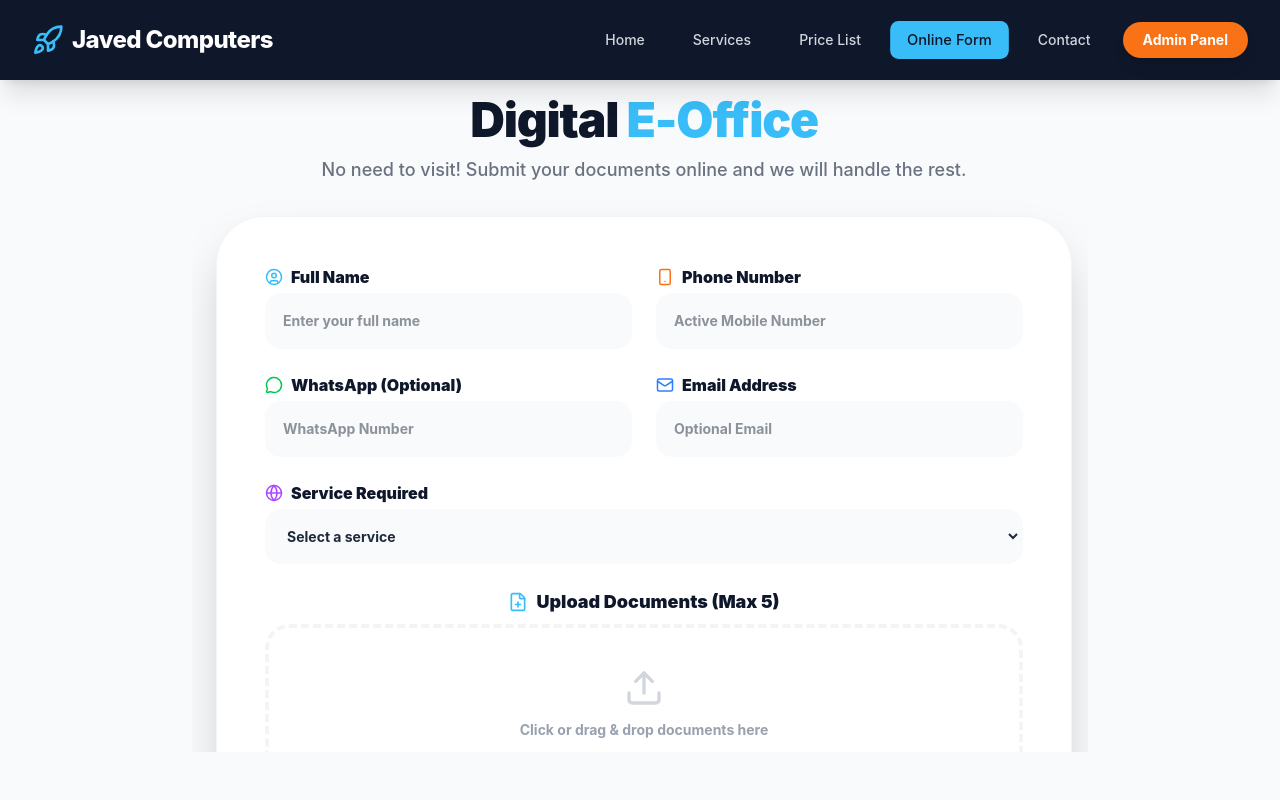
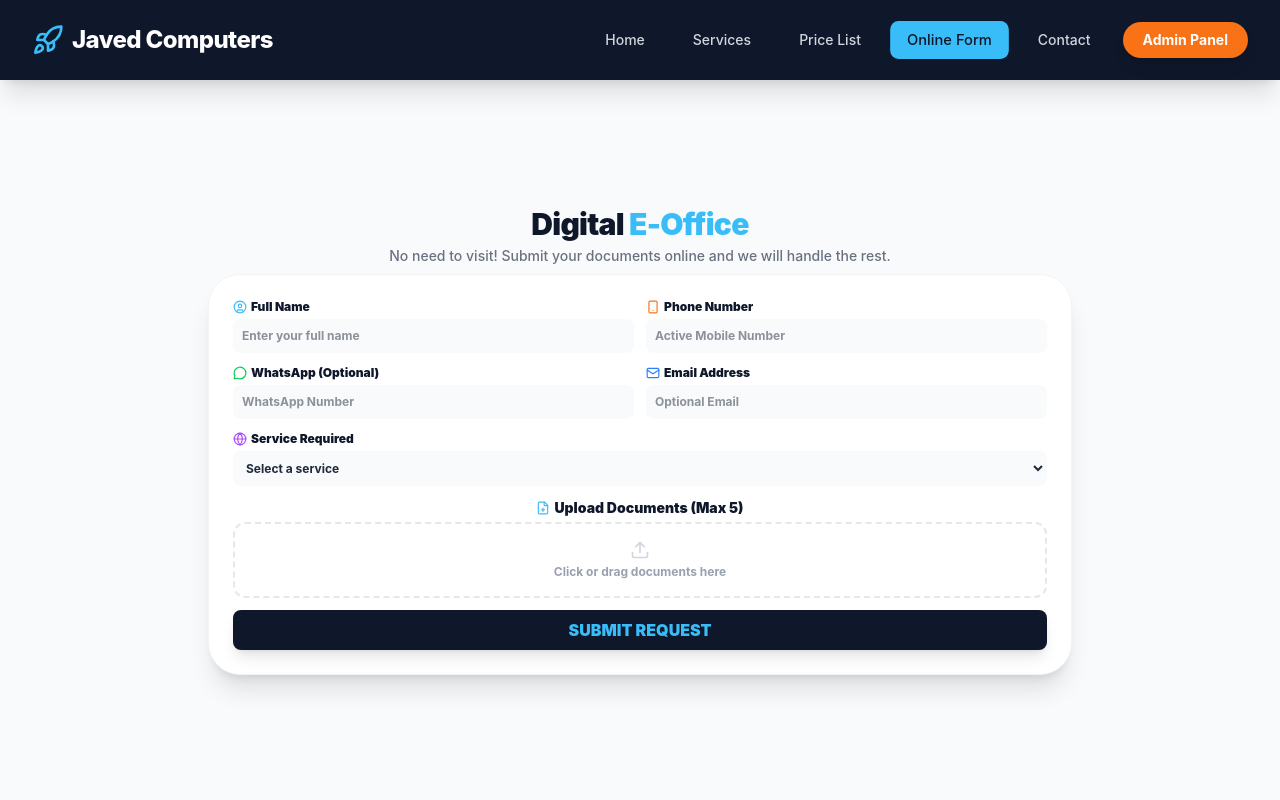
Before and after one commit to khanayaz625/cyber-frontend, a React (Vite) app: page /online-form in a window 1280 px wide. Shown: the top 800 px of the page. Built offline with nearby package versions, Linux system fonts and the light colour scheme.

Commit message:
feat: improve error handling and fit in 100vh

```diff
--- a/src/pages/OnlineForm.jsx
+++ b/src/pages/OnlineForm.jsx
@@ -35,10 +35,11 @@ const OnlineForm = () => {
         }
 
         try {
-            await axios.post(`${import.meta.env.VITE_API_URL}/forms/submit`, data);
+            const response = await axios.post(`${import.meta.env.VITE_API_URL}/forms/submit`, data);
             setSubmitted(true);
         } catch (err) {
-            alert('Error submitting form: ' + err.message);
+            const errorMsg = err.response?.data?.message || err.message;
+            alert('Error submitting form: ' + errorMsg);
         } finally {
             setSubmitting(false);
         }
@@ -67,59 +68,59 @@ const OnlineForm = () => {
     }
 
     return (
-        <div className="bg-gray-50 h-screen flex flex-col justify-center pt-24 pb-12 overflow-hidden">
-            <div className="max-w-4xl mx-auto px-6 w-full max-h-[90vh] overflow-y-auto custom-scrollbar pr-4">
-                <header className="mb-8 text-center">
-                    <h1 className="text-4xl lg:text-5xl font-black text-primary mb-3 tracking-tight">Digital <span className="text-secondary">E-Office</span></h1>
-                    <p className="text-gray-500 text-base md:text-lg font-medium max-w-2xl mx-auto">No need to visit! Submit your documents online and we will handle the rest.</p>
+        <div className="bg-gray-50 h-screen flex flex-col justify-center pt-24 pb-4 overflow-hidden">
+            <div className="max-w-4xl mx-auto px-4 w-full h-full flex flex-col justify-center">
+                <header className="mb-2 text-center shrink-0">
+                    <h1 className="text-2xl md:text-3xl font-black text-primary mb-1 tracking-tight">Digital <span className="text-secondary">E-Office</span></h1>
+                    <p className="text-gray-500 text-xs md:text-sm font-medium max-w-2xl mx-auto">No need to visit! Submit your documents online and we will handle the rest.</p>
                 </header>
 
                 <motion.div
-                    initial={{ y: 50, opacity: 0 }}
+                    initial={{ y: 20, opacity: 0 }}
                     animate={{ y: 0, opacity: 1 }}
-                    className="bg-white rounded-[3rem] shadow-2xl p-8 lg:p-12 border border-gray-100"
+                    className="bg-white rounded-[2rem] shadow-xl p-4 md:p-6 border border-gray-100 shrink-0"
                 >
-                    <form onSubmit={handleSubmit} className="space-y-6">
-                        <div className="grid grid-cols-1 md:grid-cols-2 gap-6">
-                            <div className="space-y-2">
-                                <label className="flex items-center text-primary font-black text-sm md:text-base mb-1"><UserCircle className="mr-2 text-secondary" size={18} /> Full Name</label>
+                    <form onSubmit={handleSubmit} className="space-y-3">
+                        <div className="grid grid-cols-1 md:grid-cols-2 gap-3">
+                            <div className="space-y-1">
+                                <label className="flex items-center text-primary font-black text-xs mb-1"><UserCircle className="mr-1 text-secondary" size={14} /> Full Name</label>
                                 <input
                                     type="text" name="fullName" required
-                                    className="w-full bg-gray-50 border-2 border-transparent focus:border-secondary outline-none rounded-[1rem] p-4 font-bold transition-all text-sm"
+                                    className="w-full bg-gray-50 border border-transparent focus:border-secondary outline-none rounded-lg p-2 font-bold transition-all text-xs"
                                     placeholder="Enter your full name" onChange={handleInputChange}
                                 />
                             </div>
-                            <div className="space-y-2">
-                                <label className="flex items-center text-primary font-black text-sm md:text-base mb-1"><Smartphone className="mr-2 text-accent" size={18} /> Phone Number</label>
+                            <div className="space-y-1">
+                                <label className="flex items-center text-primary font-black text-xs mb-1"><Smartphone className="mr-1 text-accent" size={14} /> Phone Number</label>
                                 <input
                                     type="text" name="phone" required
-                                    className="w-full bg-gray-50 border-2 border-transparent focus:border-secondary outline-none rounded-[1rem] p-4 font-bold transition-all text-sm"
+                                    className="w-full bg-gray-50 border border-transparent focus:border-secondary outline-none rounded-lg p-2 font-bold transition-all text-xs"
                                     placeholder="Active Mobile Number" onChange={handleInputChange}
                                 />
                             </div>
-                            <div className="space-y-2">
-                                <label className="flex items-center text-primary font-black text-sm md:text-base mb-1"><MessageCircle className="mr-2 text-green-500" size={18} /> WhatsApp (Optional)</label>
+                            <div className="space-y-1">
+                                <label className="flex items-center text-primary font-black text-xs mb-1"><MessageCircle className="mr-1 text-green-500" size={14} /> WhatsApp (Optional)</label>
                                 <input
                                     type="text" name="whatsapp"
-                                    className="w-full bg-gray-50 border-2 border-transparent focus:border-secondary outline-none rounded-[1rem] p-4 font-bold transition-all text-sm"
+                                    className="w-full bg-gray-50 border border-transparent focus:border-secondary outline-none rounded-lg p-2 font-bold transition-all text-xs"
                                     placeholder="WhatsApp Number" onChange={handleInputChange}
                                 />
                             </div>
-                            <div className="space-y-2">
-                                <label className="flex items-center text-primary font-black text-sm md:text-base mb-1"><Mail className="mr-2 text-blue-500" size={18} /> Email Address</label>
+                            <div className="space-y-1">
+                                <label className="flex items-center text-primary font-black text-xs mb-1"><Mail className="mr-1 text-blue-500" size={14} /> Email Address</label>
                                 <input
                                     type="email" name="email"
-                                    className="w-full bg-gray-50 border-2 border-transparent focus:border-secondary outline-none rounded-[1rem] p-4 font-bold transition-all text-sm"
+                                    className="w-full bg-gray-50 border border-transparent focus:border-secondary outline-none rounded-lg p-2 font-bold transition-all text-xs"
                                     placeholder="Optional Email" onChange={handleInputChange}
                                 />
                             </div>
                         </div>
 
-                        <div className="space-y-2">
-                            <label className="flex items-center text-primary font-black text-sm md:text-base mb-1"><Globe className="mr-2 text-purple-500" size={18} /> Service Required</label>
+                        <div className="space-y-1">
+                            <label className="flex items-center text-primary font-black text-xs mb-1"><Globe className="mr-1 text-purple-500" size={14} /> Service Required</label>
                             <select
                                 name="serviceType" required
-                                className="w-full bg-gray-50 border-2 border-transparent focus:border-secondary outline-none rounded-[1rem] p-4 font-bold transition-all text-sm"
+                                className="w-full bg-gray-50 border border-transparent focus:border-secondary outline-none rounded-lg p-2 font-bold transition-all text-xs"
                                 onChange={handleInputChange}
                             >
                                 <option value="">Select a service</option>
@@ -134,22 +135,22 @@ const OnlineForm = () => {
                             </select>
                         </div>
 
-                        <div className="space-y-2 text-center">
-                            <label className="flex items-center justify-center text-primary font-black text-base md:text-lg mb-2"><FilePlus className="mr-2 text-secondary" size={20} /> Upload Documents (Max 5)</label>
-                            <div className="relative border-4 border-dashed border-gray-100 rounded-3xl p-10 hover:border-secondary transition-all group flex flex-col items-center cursor-pointer">
+                        <div className="space-y-1 text-center">
+                            <label className="flex items-center justify-center text-primary font-black text-xs md:text-sm mb-1"><FilePlus className="mr-1 text-secondary" size={14} /> Upload Documents (Max 5)</label>
+                            <div className="relative border-2 border-dashed border-gray-200 rounded-xl p-4 hover:border-secondary transition-all group flex flex-col items-center cursor-pointer">
                                 <input
                                     type="file" multiple onChange={handleFileChange}
                                     className="absolute inset-0 opacity-0 cursor-pointer"
                                 />
-                                <Upload className="w-10 h-10 text-gray-300 group-hover:text-secondary mb-3 transition-colors" />
-                                <p className="text-gray-400 font-bold text-sm">Click or drag & drop documents here</p>
-                                {files.length > 0 && <p className="mt-2 text-accent font-black text-sm">{files.length} Files Selected</p>}
+                                <Upload className="w-5 h-5 text-gray-300 group-hover:text-secondary mb-1 transition-colors" />
+                                <p className="text-gray-400 font-bold text-[10px] md:text-xs">Click or drag documents here</p>
+                                {files.length > 0 && <p className="mt-1 text-accent font-black text-[10px] md:text-xs">{files.length} Files Selected</p>}
                             </div>
                         </div>
 
                         <button
                             type="submit" disabled={submitting}
-                            className="w-full bg-primary text-secondary px-8 py-4 rounded-2xl text-xl font-black shadow-2xl hover:bg-gray-900 transition-all transform hover:-translate-y-1 flex items-center justify-center"
+                            className="w-full bg-primary text-secondary px-4 py-2 rounded-lg text-sm md:text-base font-black shadow-lg hover:bg-gray-900 transition-all transform hover:-translate-y-1 flex items-center justify-center mt-1"
                         >
                             {submitting ? 'PROCESSING...' : 'SUBMIT REQUEST'}
                         </button>
```
